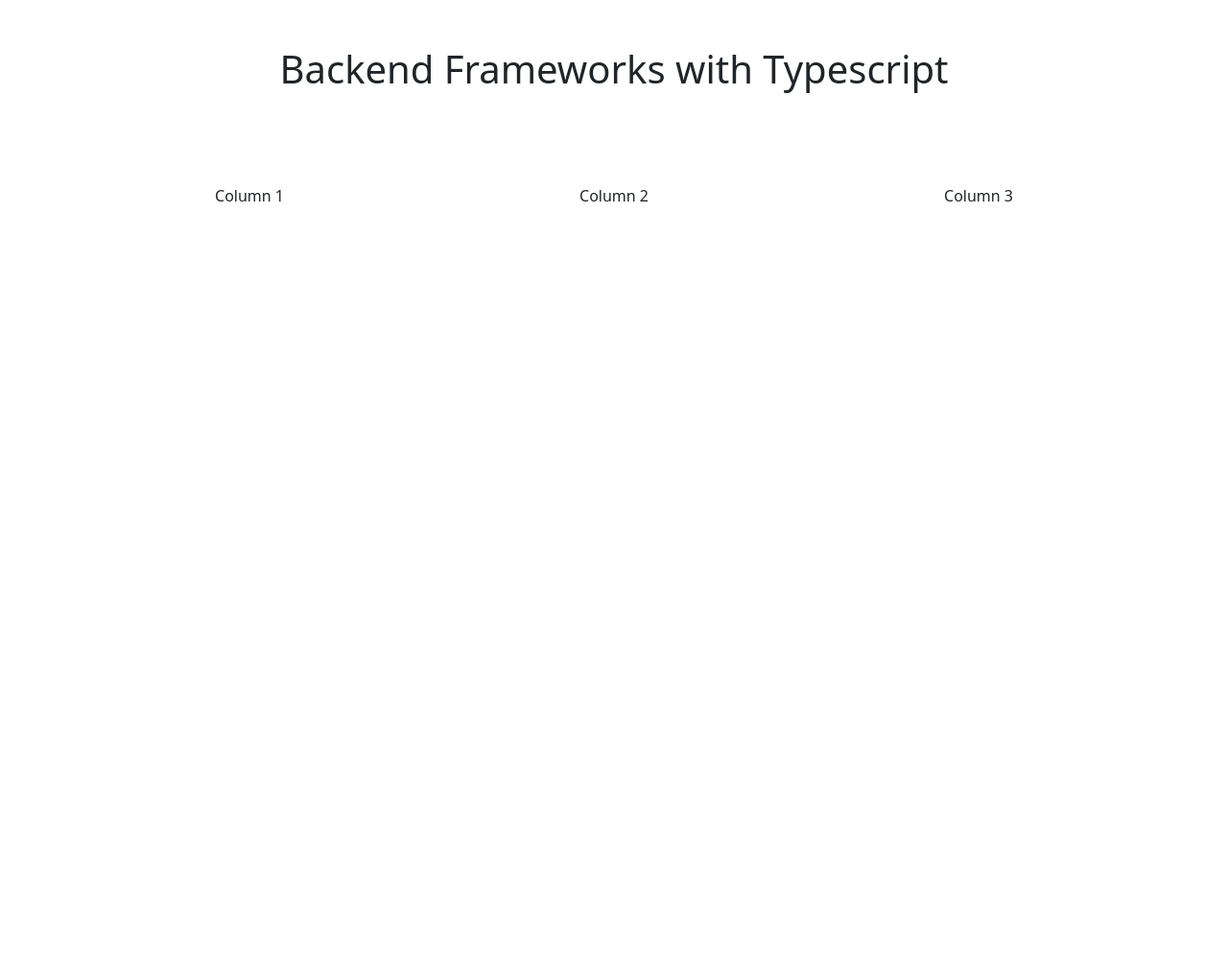
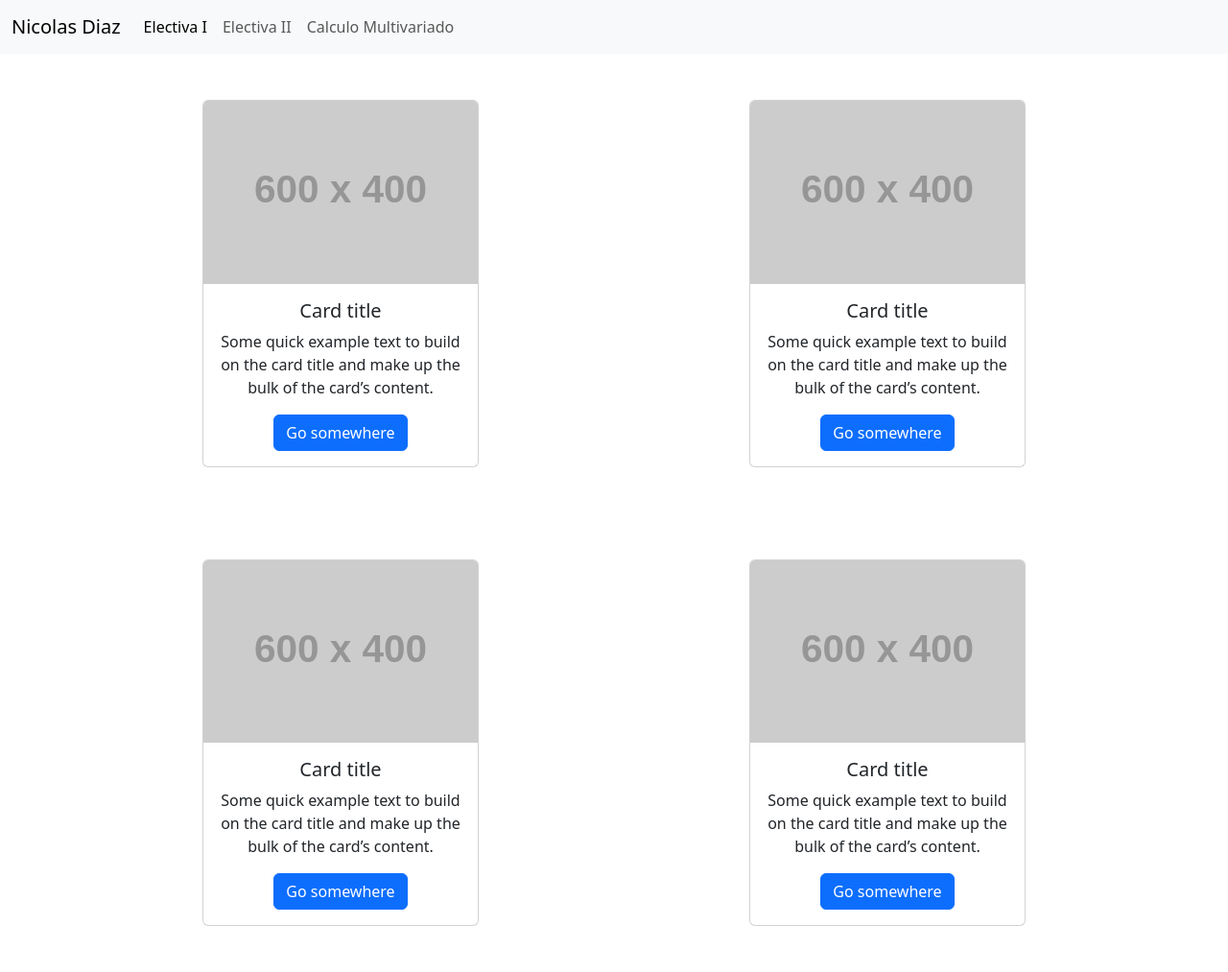
Before and after one commit to NicoalsD/backend-practice-0, a plain HTML site: page index.html in a window 1280 px wide. Shown: the whole page at 96% size. Before the commit the page ends 800 px from the top, so only its background shows below. Drawn offline with nearby package versions, Linux system fonts and the light colour scheme; placeholder pictures from the web are drawn by us.

Commit message:
feat: add simple home ui

```diff
--- a/index.html
+++ b/index.html
@@ -11,17 +11,75 @@
 
 <body>
 
+    <nav class="navbar navbar-expand-lg bg-body-tertiary">
+        <div class="container-fluid">
+            <a class="navbar-brand" href="#">Nicolas Diaz</a>
+            <button class="navbar-toggler" type="button" data-bs-toggle="collapse" data-bs-target="#navbarNav"
+                aria-controls="navbarNav" aria-expanded="false" aria-label="Toggle navigation">
+                <span class="navbar-toggler-icon"></span>
+            </button>
+            <div class="collapse navbar-collapse" id="navbarNav">
+                <ul class="navbar-nav">
+                    <li class="nav-item">
+                        <a class="nav-link active" aria-current="page" href="#">Electiva I</a>
+                    </li>
+                    <li class="nav-item">
+                        <a class="nav-link" href="#">Electiva II</a>
+                    </li>
+                    <li class="nav-item">
+                        <a class="nav-link" href="#">Calculo Multivariado</a>
+                    </li>
+                </ul>
+            </div>
+        </div>
+
+    </nav>
+
     <div class="container text-center">
-        <h1 class="p-5">Backend Frameworks with Typescript</h1>
-        <div class="row mt-5">
-            <div class="col">
-                Column 1
+        <div class="row row-cols-2">
+            <div class="col p-5">
+                <div class="card mx-auto" style="width: 18rem;">
+                    <img src="https://placehold.co/600x400" class="card-img-top" alt="...">
+                    <div class="card-body">
+                        <h5 class="card-title">Card title</h5>
+                        <p class="card-text">Some quick example text to build on the card title and make up the bulk of
+                            the card’s content.</p>
+                        <a href="#" class="btn btn-primary">Go somewhere</a>
+                    </div>
+                </div>
             </div>
-            <div class="col">
-                Column 2
+            <div class="col p-5">
+                <div class="card mx-auto" style="width: 18rem;">
+                    <img src="https://placehold.co/600x400" class="card-img-top" alt="...">
+                    <div class="card-body">
+                        <h5 class="card-title">Card title</h5>
+                        <p class="card-text">Some quick example text to build on the card title and make up the bulk of
+                            the card’s content.</p>
+                        <a href="#" class="btn btn-primary">Go somewhere</a>
+                    </div>
+                </div>
             </div>
-            <div class="col">
-                Column 3
+            <div class="col p-5">
+                <div class="card mx-auto" style="width: 18rem;">
+                    <img src="https://placehold.co/600x400" class="card-img-top" alt="...">
+                    <div class="card-body">
+                        <h5 class="card-title">Card title</h5>
+                        <p class="card-text">Some quick example text to build on the card title and make up the bulk of
+                            the card’s content.</p>
+                        <a href="#" class="btn btn-primary">Go somewhere</a>
+                    </div>
+                </div>
+            </div>
+            <div class="col p-5">
+                <div class="card mx-auto" style="width: 18rem;">
+                    <img src="https://placehold.co/600x400" class="card-img-top" alt="...">
+                    <div class="card-body">
+                        <h5 class="card-title">Card title</h5>
+                        <p class="card-text">Some quick example text to build on the card title and make up the bulk of
+                            the card’s content.</p>
+                        <a href="#" class="btn btn-primary">Go somewhere</a>
+                    </div>
+                </div>
             </div>
         </div>
     </div>
```
Also changed, not shown: materia-1.html (added).
